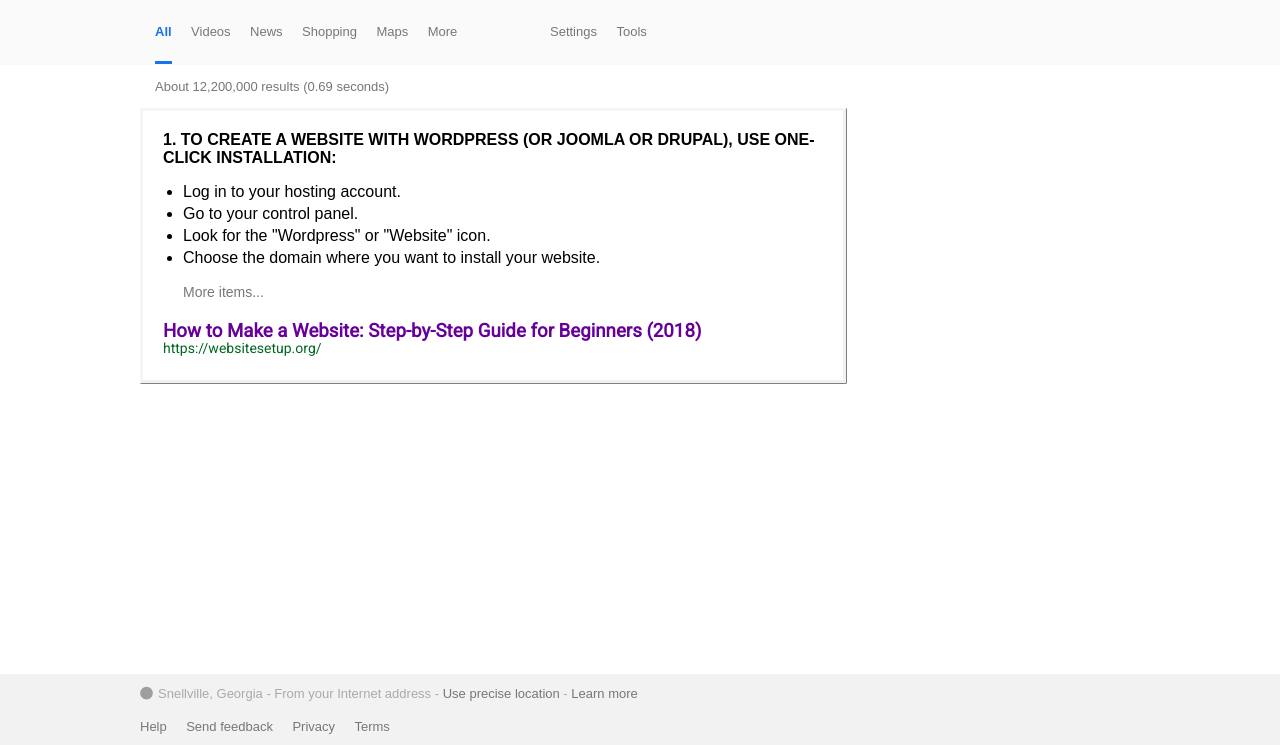
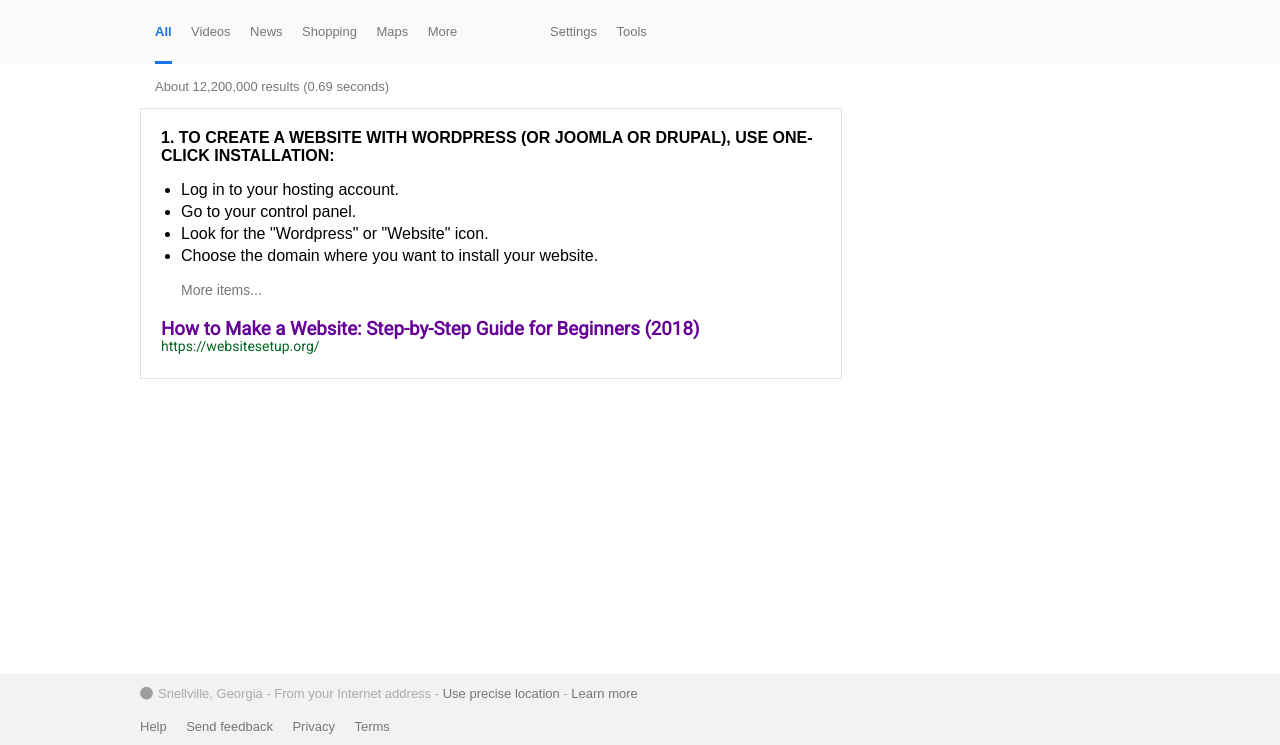
Before and after one commit to DensenKG/google-search-results, a plain HTML site: page index.html in a window 1280 px wide. Shown: the part 55-800 px from the top of the page. Drawn offline with Linux system fonts and the light colour scheme.

Commit message:
Change featured result border type from outset to solid

```diff
--- a/index.css
+++ b/index.css
@@ -92,9 +92,9 @@ padding-top: 15px;
   padding-left: 155px;
 }
 .featured {
-  border-style: outset;
-  border-color:#0000000d;
-  box-shadow: .5px .5px;
+  border-style: solid;
+  border-width: thin;
+  border-color: #e3e3e3;
   position: absolute;
   margin-left: 140px;
   width: 700px;
```
